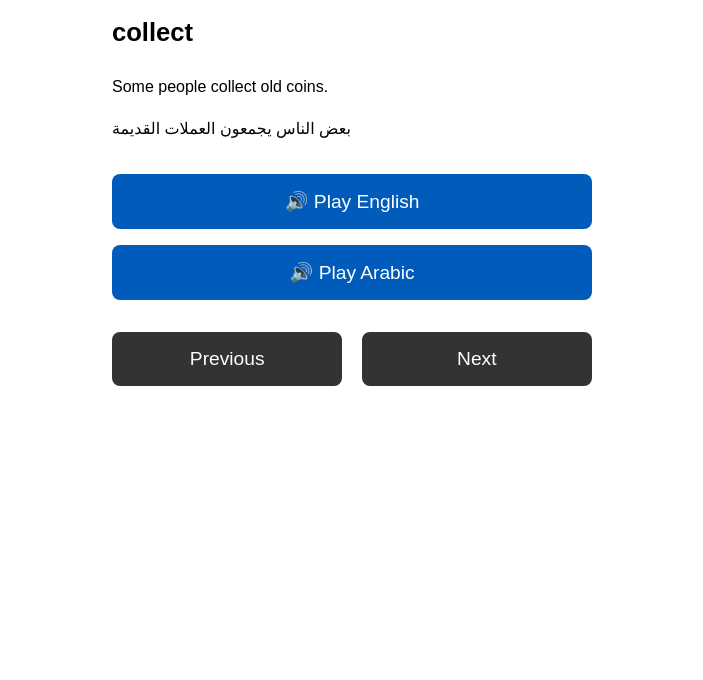
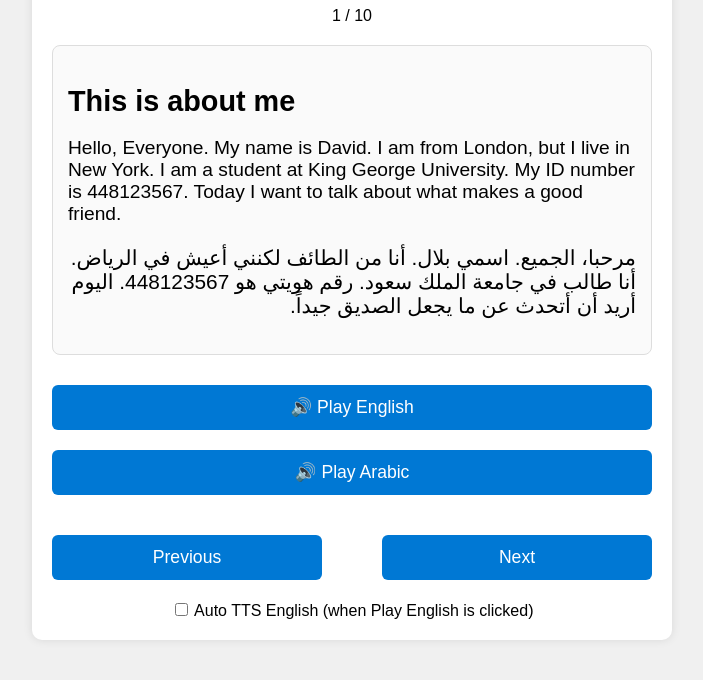
Before and after one commit to EltayebAliAbdallaMohamed/vocab-template-1, a plain HTML site: page index.html in a window 1280 px wide. Shown: the part 133-813 px from the top of the page, without its empty margins (288-991 px from the left). Drawn offline with Linux system fonts and the light colour scheme.

Commit message:
Add files via upload

```diff
--- a/data.json
+++ b/data.json
@@ -1,40 +1,60 @@
 {
   "title": "Q Skills Intro LS – Unit 1 – Page 15",
   "items": [
+   {
+      "word": "This is about me",
+      "example": "Hello, Everyone. My name is David. I am from London, but I live in New York. I am a student at King George University. My ID number is 448123567. Today I want to talk about what makes a good friend.",
+      "arabic": "مرحبا، الجميع. اسمي بلال. أنا من الطائف لكنني أعيش في الرياض. أنا طالب في جامعة الملك سعود. رقم هويتي هو 448123567. اليوم أريد أن أتحدث عن ما يجعل الصديق جيداً."
+    },
+
     {
-      "word": "collect",
-      "example": "Some people collect old coins.",
-      "arabic": "بعض الناس يجمعون العملات القديمة"
+
+      "word": "honest",
+      "example": "A good friend is someone who is honest. They tell the truth, and they don't hide things. When a friend is honest, you feel safe with them. If they are not honest, you don't feel safe with them.",
+      "arabic": "الصديق الجيد هو شخص صادق. يقول الحقيقة، ولا يخفي الأشياء. عندما يكون الصديق صادقًا، تشعر بالأمان معه. إذا لم يكن صادقًا، لا تشعر بالأمان معه."
     },
     {
-      "word": "club",
-      "example": "We belong to the reading club.",
-      "arabic": "نحن ننتمي إلى نادي القراءة"
+      "word": "funny",
+      "example": "A good friend is also funny. They make you laugh when you feel sad, and they help you enjoy your time. They tell nice jokes.",
+      "arabic": "الصديق الجيد يكون مضحكًا أيضًا. يجعلك تضحك عندما تشعر بالحزن، ويساعدك على الاستمتاع بوقتك. يروي نكات لطيفة."
     },
     {
-      "word": "collect",
-      "example": "I collect stamps from different countries.",
-      "arabic": "أنا أجمع الطوابع من دول مختلفة"
+      "word": "generous",
+      "example": "Another important thing is being generous. A generous friend shares their time, their help, and sometimes even their things. They don't think only about themselves.",
+      "arabic": "شيء مهم آخر هو أن تكون كريمًا. الصديق الكريم يشارك وقتَه، ومساعدته، وأحيانًا حتى أشياؤه. لا يفكر فقط في نفسه. شيء مهم آخر هو أن تكون كريمًا. الصديق الكريم يشارك وقتَه، ومساعدته، وأحيانًا حتى أشياؤه. لا يفكر فقط في نفسه."
     },
     {
-      "word": "good at",
-      "example": "She is good at drawing.",
-      "arabic": "هي جيدة في الرسم"
+      "word": "can be trusted",
+      "example": "A good friend is someone who can be trusted. You can tell them your secrets, and you know they will not tell anyone else. Trust is very important in friendship.",
+      "arabic": "الصديق الجيد هو شخص يمكن الوثوق به. يمكنك أن تخبره بأسرارك، وتعرف أنه لن يخبر أحدًا آخر. الثقة مهمة جدًا في الصداقة."
     },
     {
-      "word": "hobbies",
-      "example": "My hobbies include reading and swimming.",
-      "arabic": "هواياتي تشمل القراءة والسباحة"
+      "word": "gives good advice",
+      "example": "A good friend also gives good advice. When you have a problem, they listen to you and try to help you make the right decision. They solve your problem.",
+      "arabic": "الصديق الجيد يعطي نصائح جيدة أيضاً. عندما تكون لديك مشكلة، يستمع إليك ويحاول مساعدتك في اتخاذ القرار الصحيح. هم يحلون مشكلتك."
     },
     {
-      "word": "interested in",
-      "example": "He is interested in technology",
-      "arabic": "هو مهتم بالتكنولوجيا"
+      "word": "a good listener",
+      "example": "A good friend is a good listener. They don't interrupt you. They listen carefully and understand your feelings.",
+      "arabic": "الصديق الجيد هو مستمع جيد. لا يقاطعك. يستمع بعناية ويفهم مشاعرك."
     },
     {
-      "word": "team",
-      "example": "We work together as a team.",
-      "arabic": "نحن نعمل معًا كفريق"
+      "word": "have similar hobbies and interests",
+      "example": "It is also nice when a friend has similar hobbies and interests. You can play together, study together, or enjoy the same activities.",
+      "arabic": "من الجميل أيضًا عندما يكون لدى الصديق هوايات واهتمامات مشابهة. يمكنكم اللعب معًا، أو الدراسة معًا، أو الاستمتاع بنفس الأنشطة."
+    },
+
+
+    {
+      "word": "helpful",
+      "example": "A good friend should be helpful. If you need help, they help you to do the things that you need to do. For example, they help you with homework.",
+      "arabic": "الصديق الجيد يجب أن يكون مساعدًا. إذا كنت بحاجة إلى مساعدة، فهو يساعدك في القيام بالأشياء التي تحتاج إلى القيام بها. على سبيل المثال، يساعدك في الواجبات المنزلية."
+    },
+    {
+      "word": "intelligent",
+      "example": "Finally, a good friend is intelligent. You can play together, study together, or enjoy the same activities. They think before they act, and they help you learn new things.",
+      "arabic": "أخيرًا، الصديق الجيد يكون ذكيًا. يمكنكم اللعب معًا، الدراسة معًا، أو الاستمتاع بنفس الأنشطة. يفكر قبل أن يتصرف، ويساعدك على تعلم أشياء جديدة."
     }
+
   ]
 }
--- a/index.html
+++ b/index.html
@@ -19,7 +19,7 @@
   <div class="word-box">
     <h2 id="word" aria-live="polite"></h2>
     <p id="example"></p>
-    <p id="arabic" lang="ar"></p>
+    <p id="arabic" lang="ar" dir="rtl"></p>
   </div>
 
   <button aria-label="Play English pronunciation" id="playEnglish">
@@ -35,6 +35,13 @@
     <button aria-label="Next word" id="nextBtn">Next</button>
   </div>
 
+  <div class="tts-option">
+    <label>
+      <input type="checkbox" id="autoTTS">
+      Auto TTS English (when Play English is clicked)
+    </label>
+  </div>
+
 </div>
 
 <script src="script.js"></script>
--- a/script.js
+++ b/script.js
@@ -1,79 +1,101 @@
-let vocabData = {};
+let data = null;
 let index = 0;
 
-// Load JSON data
+// DOM elements
+const wordEl = document.getElementById("word");
+const exampleEl = document.getElementById("example");
+const arabicEl = document.getElementById("arabic");
+const counterEl = document.getElementById("counter");
+const pageTitleEl = document.getElementById("pageTitle");
+
+const playEnglishBtn = document.getElementById("playEnglish");
+const playArabicBtn = document.getElementById("playArabic");
+
+const prevBtn = document.getElementById("prevBtn");
+const nextBtn = document.getElementById("nextBtn");
+
+const autoTTS = document.getElementById("autoTTS");
+
+// Load JSON file
 fetch("data.json")
   .then(response => response.json())
-  .then(data => {
-    vocabData = data;
-    updateTitle();
-    updateContent();
-  });
+  .then(json => {
+    data = json;
+    pageTitleEl.textContent = data.title;
+    loadWord();
+  })
+  .catch(err => console.error("Error loading JSON:", err));
 
-// Update page title
-function updateTitle() {
-  document.getElementById("pageTitle").textContent = vocabData.title;
+// Load current word
+function loadWord() {
+  const item = data.items[index];
+  speechSynthesis.cancel();
+
+
+  wordEl.textContent = item.word;
+  exampleEl.textContent = item.example;
+  arabicEl.textContent = item.arabic;
+
+  counterEl.textContent = `${index + 1} / ${data.items.length}`;
+
+  // AUTO English TTS ONLY if checkbox is checked
+  if (autoTTS.checked) {
+    speakEnglishFull(item);
+  }
 }
 
-// Update displayed content
-function updateContent() {
-  const items = vocabData.items;
+// English TTS: word → pause → example
+function speakEnglishFull(item) {
+  const wordUtter = new SpeechSynthesisUtterance(item.word);
+  wordUtter.lang = "en-US";
 
-  document.getElementById("word").textContent = items[index].word;
-  document.getElementById("example").textContent = items[index].example;
-  document.getElementById("arabic").textContent = items[index].arabic;
+  wordUtter.onend = () => {
+    const exampleUtter = new SpeechSynthesisUtterance(item.example);
+    exampleUtter.lang = "en-US";
+    speechSynthesis.speak(exampleUtter);
+  };
 
-  // Update progress counter
-  document.getElementById("counter").textContent =
-    `Item ${index + 1} of ${items.length}`;
+  speechSynthesis.speak(wordUtter);
 }
 
-// English TTS
-function speakEnglish() {
-  const items = vocabData.items;
-  const word = items[index].word;
-  const example = items[index].example;
-
-  const utterWord = new SpeechSynthesisUtterance(word);
-  const utterExample = new SpeechSynthesisUtterance(example);
-
-  utterWord.lang = "en-US";
-  utterExample.lang = "en-US";
-
-  utterWord.onend = () => {
-    setTimeout(() => {
-      speechSynthesis.speak(utterExample);
-    }, 600);
-  };
-
-  speechSynthesis.speak(utterWord);
+// Arabic TTS: translation only
+function speakArabicFull(item) {
+  const utter = new SpeechSynthesisUtterance(item.arabic);
+  utter.lang = "ar-SA";
+  speechSynthesis.speak(utter);
 }
 
-// Arabic TTS
-function speakArabic() {
-  const items = vocabData.items;
-  const arabicSentence = items[index].arabic;
+// Play English button (manual always works)
+function handlePlayEnglish() {
+  const item = data.items[index];
+  speechSynthesis.cancel();
 
-  const utterArabic = new SpeechSynthesisUtterance(arabicSentence);
-  utterArabic.lang = "ar-SA";
-  speechSynthesis.speak(utterArabic);
+  speakEnglishFull(item);
+}
+
+// Play Arabic button (manual always works)
+function handlePlayArabic() {
+  const item = data.items[index];
+  speechSynthesis.cancel();
+
+  speakArabicFull(item);
 }
 
 // Navigation
-function nextWord() {
-  const items = vocabData.items;
-  index = (index + 1) % items.length;
-  updateContent();
-}
+prevBtn.addEventListener("click", () => {
+  if (index > 0) {
+    index--;
+    loadWord();  // auto English only if checkbox is checked
+  }
+});
 
-function prevWord() {
-  const items = vocabData.items;
-  index = (index - 1 + items.length) % items.length;
-  updateContent();
-}
+nextBtn.addEventListener("click", () => {
+  if (index < data.items.length - 1) {
+    index++;
+    loadWord();  // auto English only if checkbox is checked
+  }
+});
 
-// Button listeners
-document.getElementById("playEnglish").addEventListener("click", speakEnglish);
-document.getElementById("playArabic").addEventListener("click", speakArabic);
-document.getElementById("nextBtn").addEventListener("click", nextWord);
-document.getElementById("prevBtn").addEventListener("click", prevWord);
+// Button events
+playEnglishBtn.addEventListener("click", handlePlayEnglish);
+playArabicBtn.addEventListener("click", handlePlayArabic);
--- a/style.css
+++ b/style.css
@@ -1,53 +1,80 @@
 body {
   font-family: Arial, sans-serif;
+  background-color: #f0f0f0;
   margin: 0;
-  padding: 1rem;
-  background: #ffffff;
-  color: #000000;
-  line-height: 1.6;
+  padding: 0;
 }
 
 .container {
-  max-width: 480px;
-  margin: auto;
+  max-width: 600px;
+  margin: 40px auto;
+  background: white;
+  padding: 20px;
+  border-radius: 10px;
+  box-shadow: 0 0 10px rgba(0,0,0,0.1);
 }
 
-h1, h2 {
-  font-size: 1.6rem;
+h1 {
+  text-align: center;
+}
+
+.progress {
+  text-align: center;
+  margin-bottom: 20px;
 }
 
 .word-box {
-  margin-bottom: 1.5rem;
+  background: #fafafa;
+  padding: 15px;
+  border-radius: 8px;
+  margin-bottom: 20px;
+  border: 1px solid #ddd;
 }
 
-.progress p {
-  font-size: 1.2rem;
-  font-weight: bold;
-  margin-bottom: 1rem;
+#word {
+  font-size: 1.8em;
+  margin-bottom: 10px;
+}
+
+#example {
+  font-size: 1.2em;
+  margin-bottom: 10px;
+}
+
+#arabic {
+  font-size: 1.3em;
+  direction: rtl;
+  text-align: right;
 }
 
 button {
   width: 100%;
-  padding: 1rem;
-  margin: 0.5rem 0;
-  font-size: 1.2rem;
+  padding: 12px;
+  margin: 10px 0;
+  font-size: 1.1em;
   border: none;
-  border-radius: 8px;
-  background: #005bbb;
+  border-radius: 6px;
+  background-color: #0078d4;
   color: white;
+  cursor: pointer;
 }
 
-button:active {
-  background: #004999;
+button:hover {
+  background-color: #005fa3;
 }
 
 .nav-buttons {
   display: flex;
   justify-content: space-between;
-  margin-top: 1rem;
+  margin-top: 20px;
 }
 
 .nav-buttons button {
-  width: 48%;
-  background: #333;
+  width: 45%;
 }
+
+.tts-option {
+  text-align: center;
+  margin-top: 10px;
+  font-size: 1em;
+}
```
